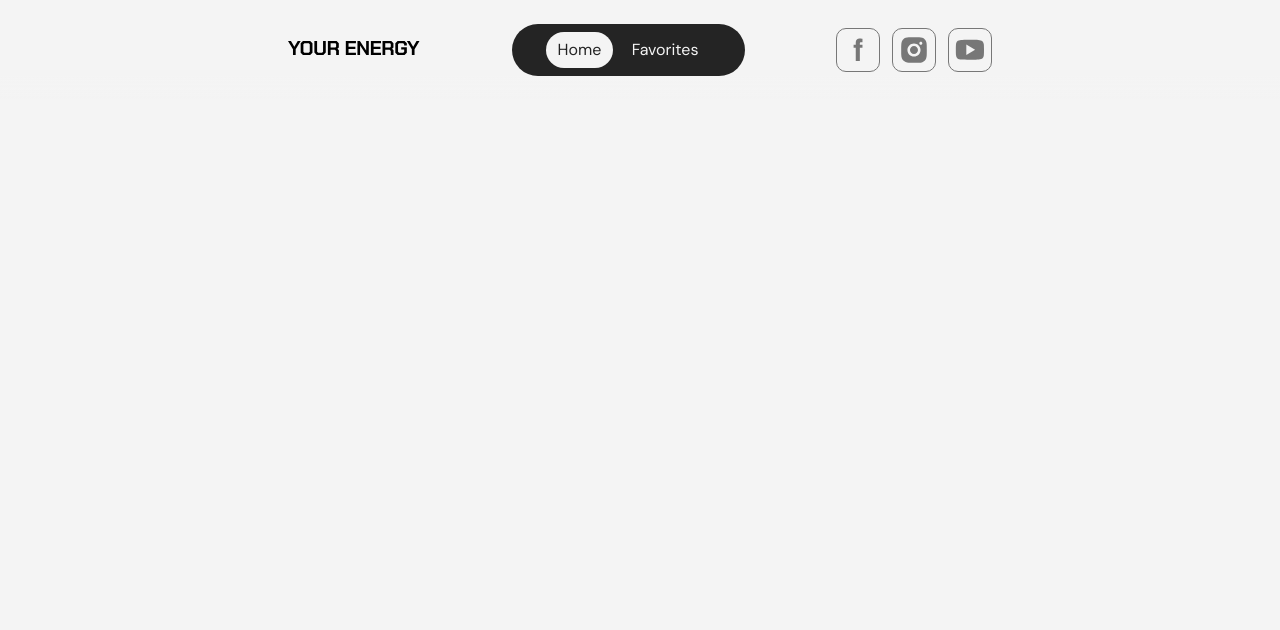
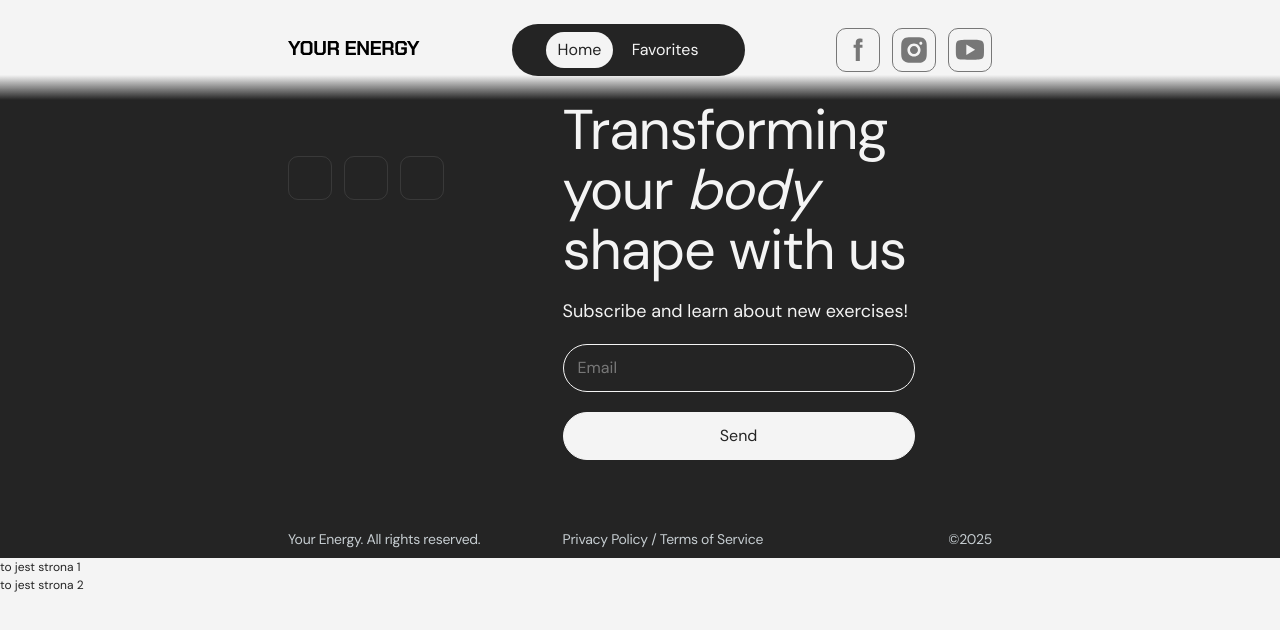
Before and after one commit to piotrczechowski/final-project-advenced-js, a website built with Vite: page src/index.html in a window 1280 px wide. Built offline with nearby package versions, Linux system fonts and the light colour scheme.

Commit message:
fix display chanegs

```diff
--- a/src/index.html
+++ b/src/index.html
@@ -32,7 +32,7 @@
     <h1>Welcome to My Project</h1>
 
     <!-- Tutaj wklejamy nazwy plikow do partiali-->
-    {{> header}} {{> burger}}
+    {{> header}} {{> burger}} {{> footer}}
 
     <!-- Placeholder dla 1.html -->
     {{> 1 }}
```
